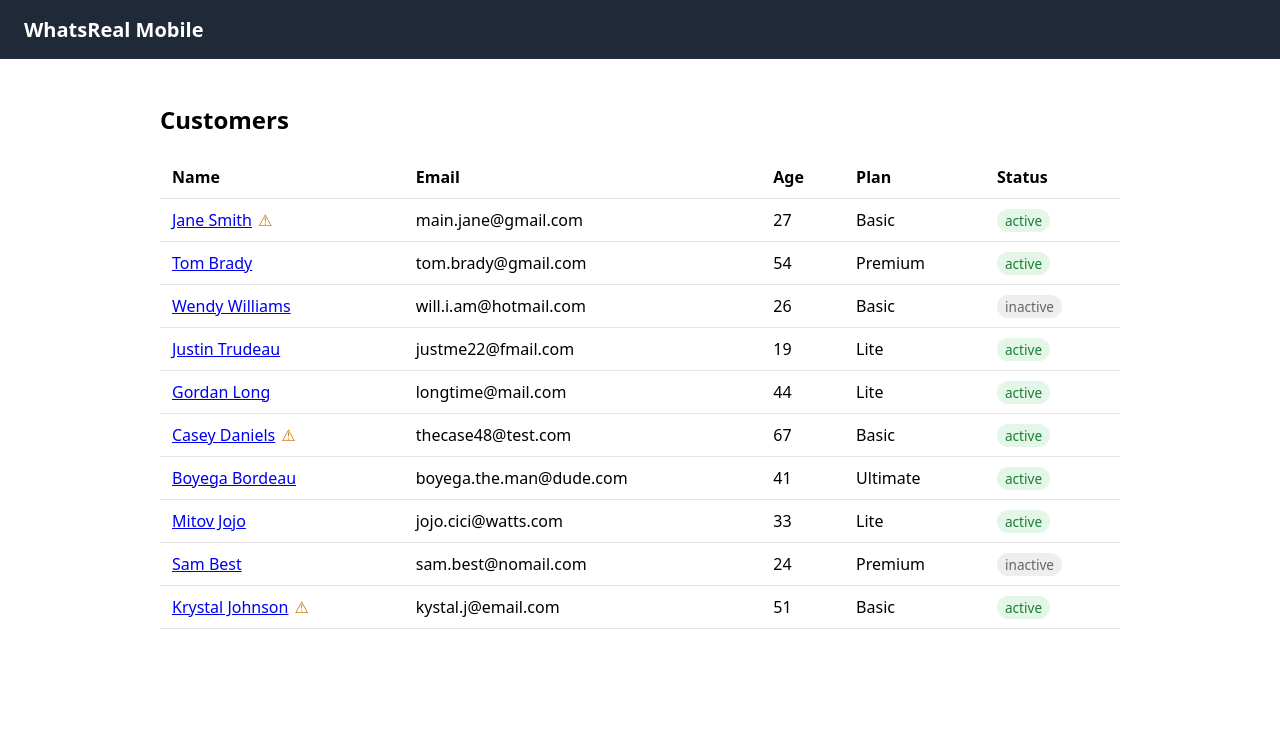
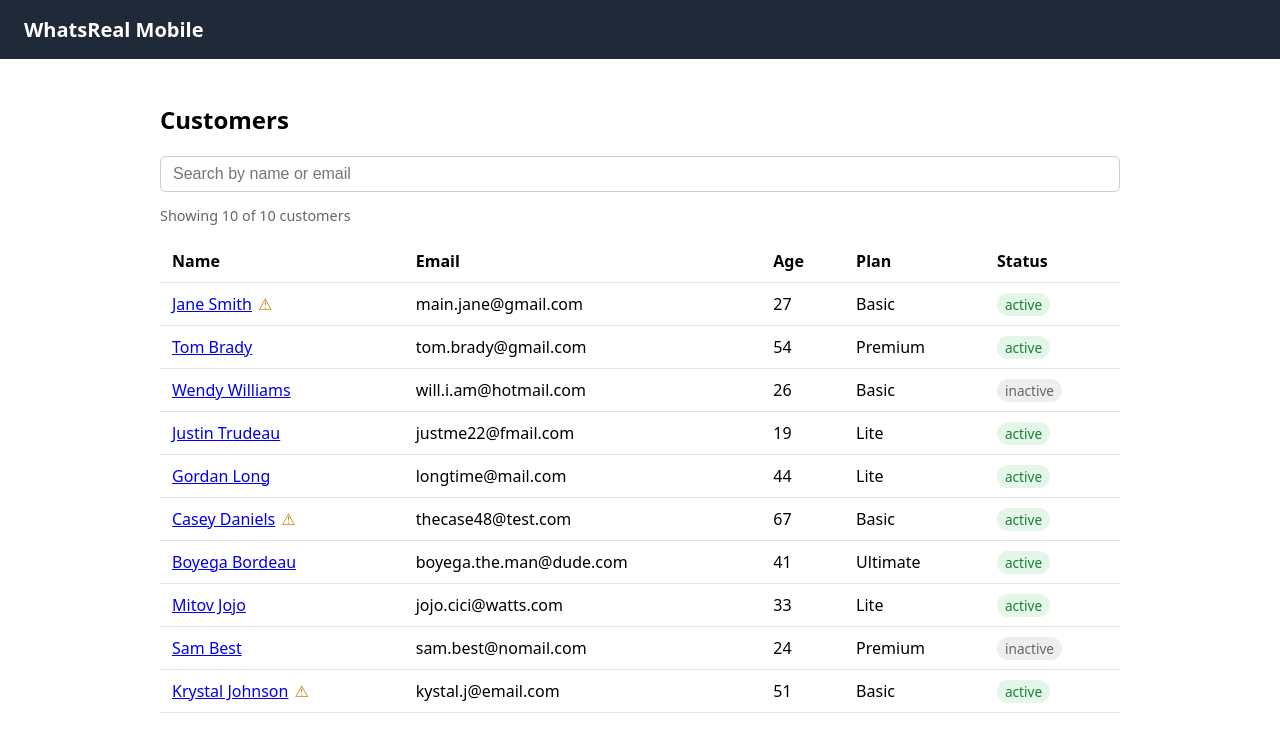
Before and after one commit to MeihaoC/whatsrealmobile_challenge, an Angular app: page /users in a window 1280 px wide. Shown: the top 752 px of the page. Built offline with nearby package versions, Linux system fonts and the light colour scheme.

Commit message:
add search by name and email

```diff
--- a/src/app/pages/user-list/user-list.css
+++ b/src/app/pages/user-list/user-list.css
@@ -1,3 +1,24 @@
+.toolbar {
+  display: flex;
+  flex-wrap: wrap;
+  gap: 12px;
+  margin-bottom: 12px;
+}
+
+.search-input {
+  flex: 1;
+  min-width: 220px;
+  padding: 8px 12px;
+  border: 1px solid #ccc;
+  border-radius: 6px;
+  font-size: 1rem;
+}
+
+.result-count {
+  color: #666;
+  font-size: 0.9rem;
+}
+
 .user-table {
   width: 100%;
   border-collapse: collapse;
--- a/src/app/pages/user-list/user-list.html
+++ b/src/app/pages/user-list/user-list.html
@@ -1,4 +1,16 @@
 <h2>Customers</h2>
+
+<div class="toolbar">
+  <input
+    #search
+    type="search"
+    class="search-input"
+    placeholder="Search by name or email"
+    (input)="searchTerm.set(search.value)"
+  />
+</div>
+
+<p class="result-count">Showing {{ filteredUsers().length }} of {{ users().length }} customers</p>
 
 <table class="user-table">
   <thead>
@@ -11,7 +23,7 @@
     </tr>
   </thead>
   <tbody>
-    @for (user of users(); track user.id) {
+    @for (user of filteredUsers(); track user.id) {
       <tr>
         <td>
           <a [routerLink]="['/users', user.id]">{{ user.name }}</a>
@@ -30,7 +42,7 @@
       </tr>
     } @empty {
       <tr>
-        <td colspan="5">No users found.</td>
+        <td colspan="5">No customers match your search.</td>
       </tr>
     }
   </tbody>
--- a/src/app/pages/user-list/user-list.ts
+++ b/src/app/pages/user-list/user-list.ts
@@ -1,4 +1,4 @@
-import { Component, inject } from '@angular/core';
+import { Component, computed, inject, signal } from '@angular/core';
 import { toSignal } from '@angular/core/rxjs-interop';
 import { RouterLink } from '@angular/router';
 import { TitleCasePipe } from '@angular/common';
@@ -14,4 +14,15 @@ export class UserList {
   private userService = inject(UserService);
 
   users = toSignal(this.userService.getUsers(), { initialValue: [] });
+
+  searchTerm = signal('');
+
+  filteredUsers = computed(() => {
+    const term = this.searchTerm().trim().toLowerCase();
+
+    return this.users().filter(user =>
+      user.name.toLowerCase().includes(term) ||
+      user.email.toLowerCase().includes(term)
+    );
+  });
 }
```
